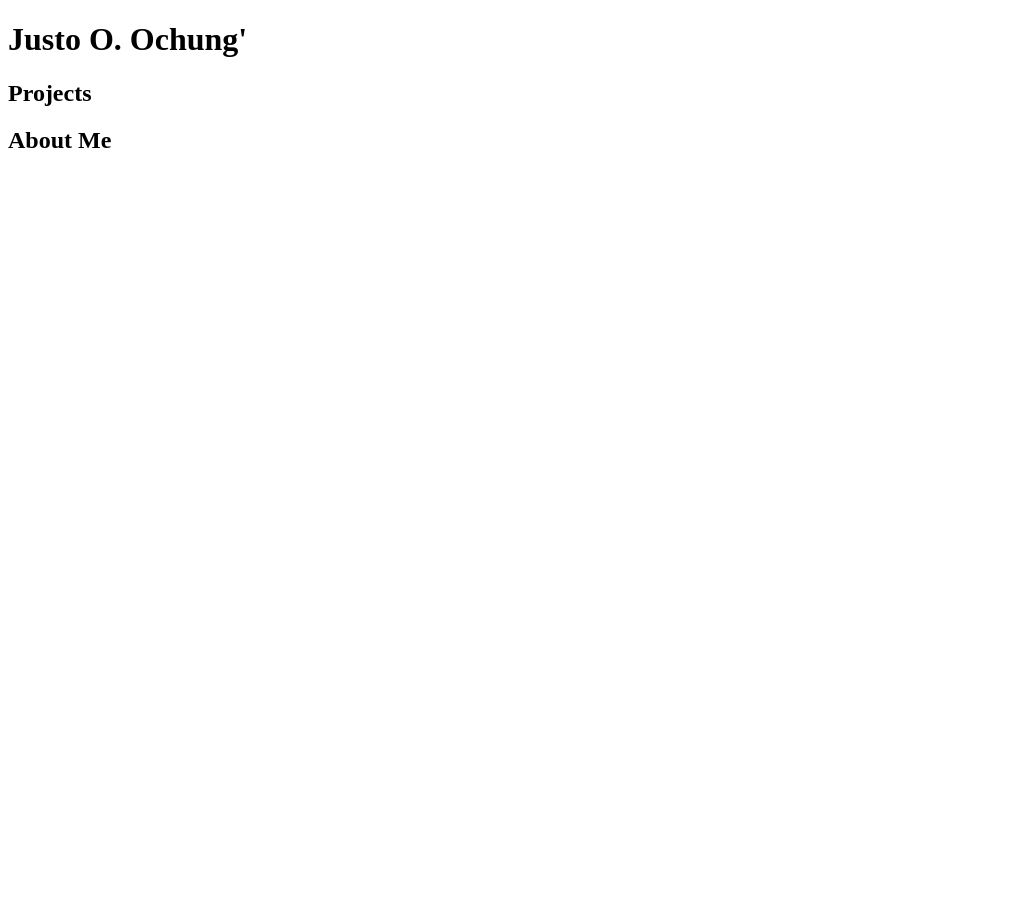
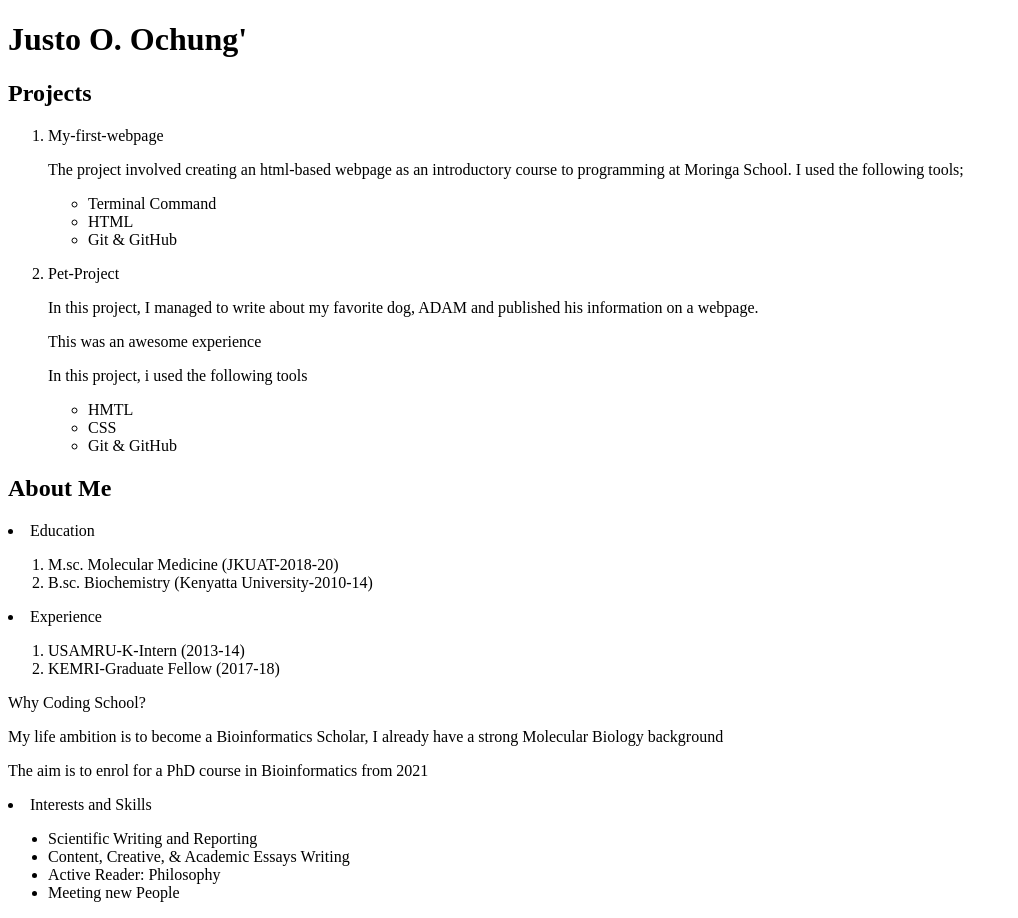
Before and after one commit to JustoKochung/Portfolio-Landing-Page, a plain HTML site: page index.html in a window 1280 px wide. Shown: the whole page, without its empty margins (0-1018 px from the left). Before the commit the page ends 800 px from the top, so only its background shows below. Drawn offline with Linux system fonts and the light colour scheme.

Commit message:
Added infor on my profile headings

```diff
--- a/index.html
+++ b/index.html
@@ -8,7 +8,48 @@
 <body>
   <h1>Justo O. Ochung'</h1>
   <h2>Projects</h2>
+  <ol>
+    <li>My-first-webpage</li>
+    <p>The project involved creating an html-based webpage as an introductory course to programming at Moringa School.
+      I used the following tools;
+      <ul>
+        <li>Terminal Command</li>
+        <li>HTML</li>
+        <li>Git & GitHub</li>
+      </ul>
+    </p>
+    <li>Pet-Project</li>
+    <p>In this project, I managed to write about my favorite dog, ADAM and published his information on a webpage.</p>
+    <p>This was an awesome experience</p>
+    <p>In this project, i used the following tools</p>
+    <ul>
+      <li>HMTL</li>
+      <LI>CSS</LI>
+      <LI>Git & GitHub</LI>
+    </ul>
+  </ol>
   <h2>About Me</h2>
-
+  <li>Education</li>
+  <ol>
+    <li>M.sc. Molecular Medicine (JKUAT-2018-20)</li>
+    <li>B.sc. Biochemistry (Kenyatta University-2010-14)</li>
+  </ol>
+  <p></p>
+  <p></p>
+  <li>Experience</li>
+  <ol>
+    <li>USAMRU-K-Intern (2013-14)</li>
+    <li>KEMRI-Graduate Fellow (2017-18)</li>
+  </ol>
+  <p>Why Coding School?</p>
+  <p>My life ambition is to become a Bioinformatics Scholar, I already have a strong Molecular Biology background</p>
+  <p>The aim is to enrol for a PhD course in Bioinformatics from 2021</p>
+  <li>Interests and Skills</li>
+  <ul>
+    <li>Scientific Writing and Reporting</li>
+    <li>Content, Creative, & Academic Essays Writing</li>
+    <li>Active Reader: Philosophy</li>
+    <li>Meeting new People</li>
+  </ul>
 </body>
 </html>
```
